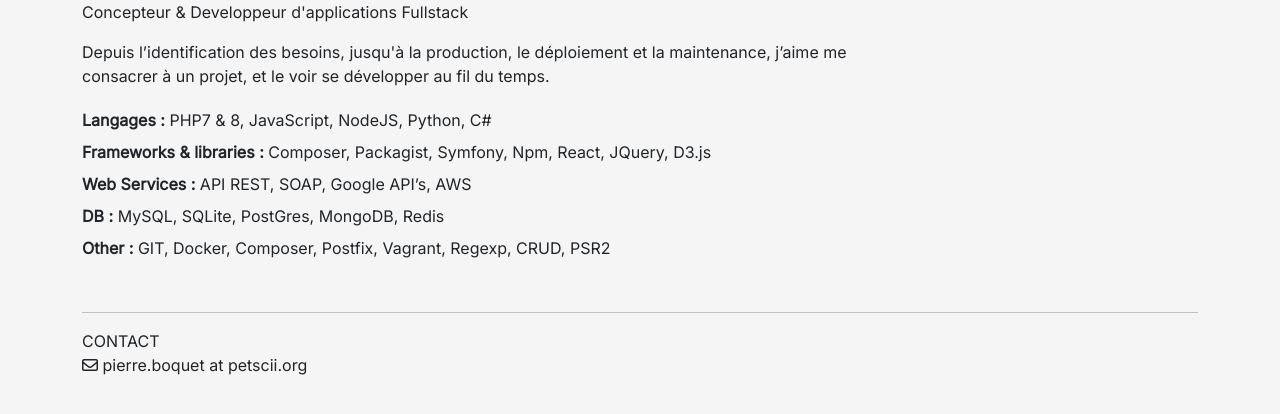
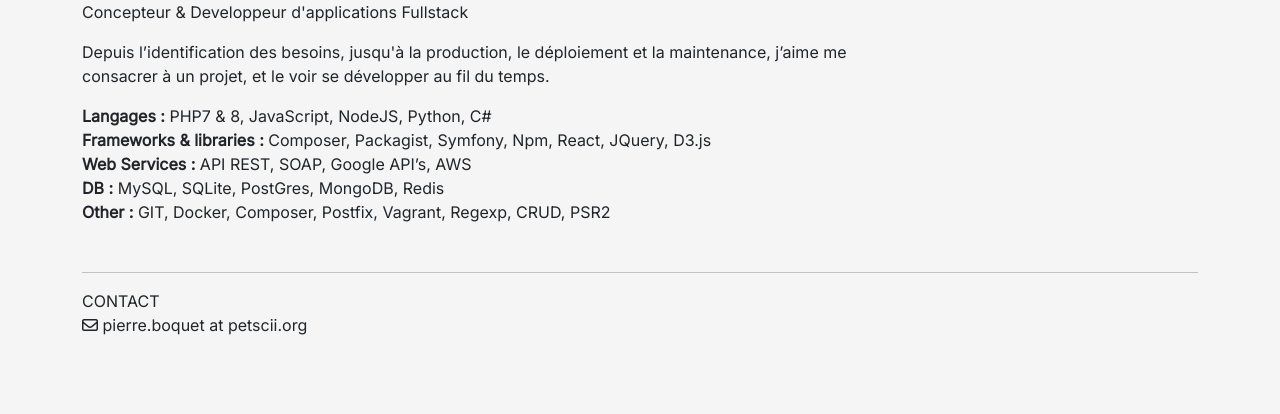
Before and after one commit to jambonbill/org.jambonbill.portfolio, a PHP site: template public/templates/main.twig in a window 1280 px wide. Shown: the part 72-486 px from the top of the page. Run offline with PHP 8.4, Linux system fonts and the light colour scheme; the template is opened without the code that fills it, so the values that code supplies are empty; some libraries are stand-ins or nearby versions.

Commit message:
div.bottom

```diff
--- a/public/css/portfolio.css
+++ b/public/css/portfolio.css
@@ -1,5 +1,9 @@
 h5>a{
 	text-decoration: none;
+}
+
+.navbar-brand a:hover{
+	text-decoration: underline;
 }
 
 .smaller{
@@ -7,7 +11,6 @@ h5>a{
 }
 
 div.competences{
-	line-height:2rem;
 	margin-bottom: 2rem;
 }
 
@@ -58,3 +61,8 @@ p.description{
 div.imglarge img{
 	width:100%;
 }
+
+
+div.bottom{
+	margin-bottom: 2rem;
+}
```
